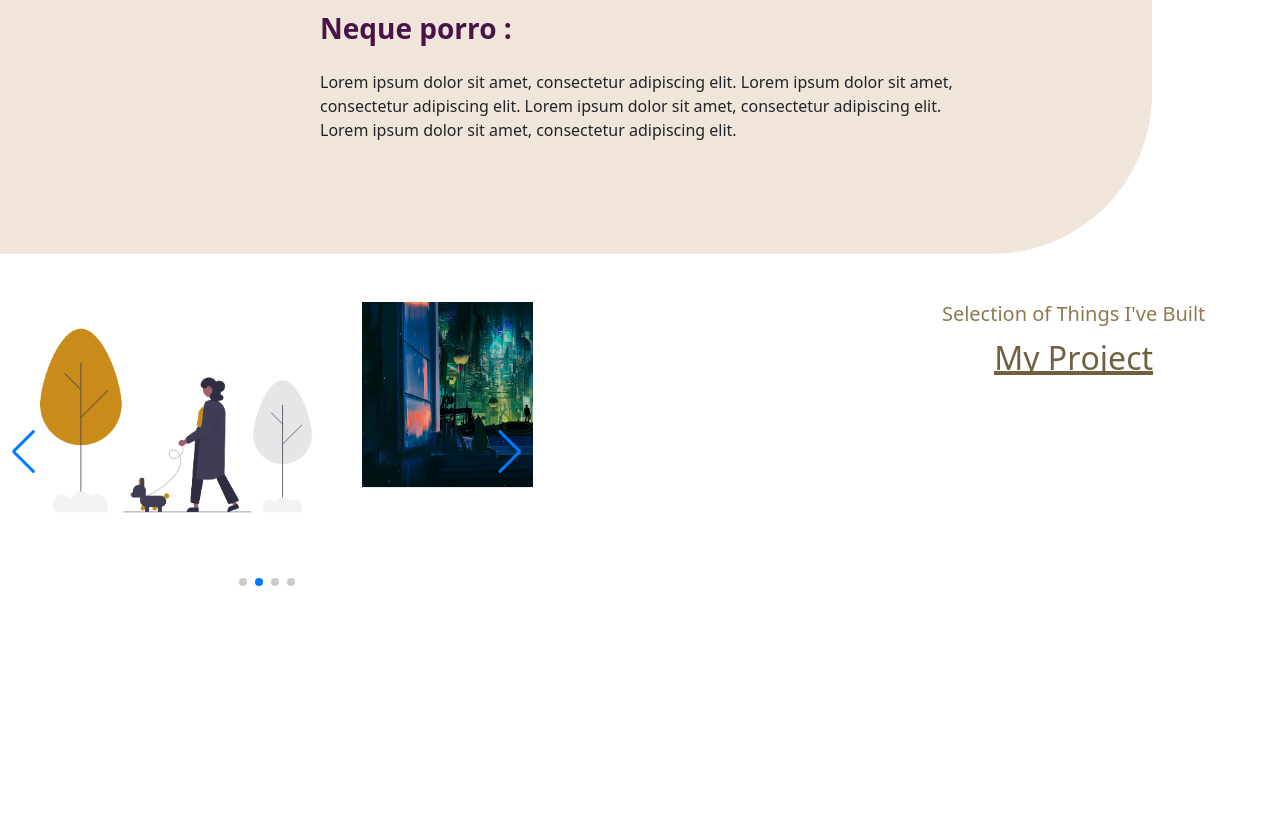
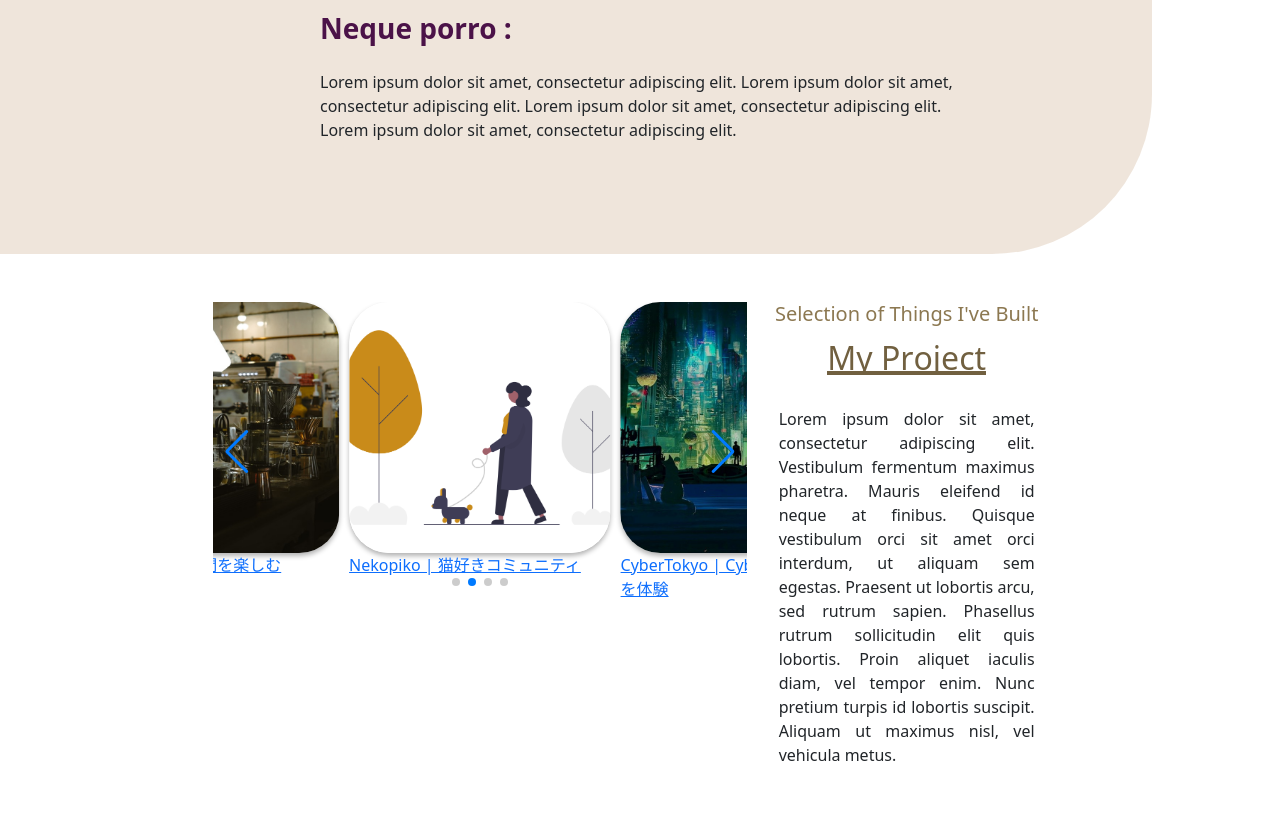
Before and after one commit to micmic541/miki_portfolio_2022.github.oi, a plain HTML site: page index.html in a window 1280 px wide. Shown: the part 1924-2742 px from the top of the page. Drawn offline with nearby package versions, Linux system fonts and the light colour scheme.

Commit message:
Fixing Swiper

```diff
--- a/index.html
+++ b/index.html
@@ -193,29 +193,44 @@
         </section>
         <!-- WORK BOX-->
         <section id="workBox" class="workBox pt-xxl-5 pt-0">
-            <div class="workBox__ttl col-10 col-md-7">
+            <div class="workBox__ttl col-10 col-md-3">
                 <div class="ttWrap">
                     <h5 class="ttlWrap__sub">Selection of Things I've Built</h5>
                     <h2 class="ttlWrap__main">My Project</h2>
                 </div>
+                <div class="textWrap">
+                    <p>Lorem ipsum dolor sit amet, consectetur adipiscing elit. Vestibulum fermentum maximus pharetra. Mauris eleifend id neque at finibus. Quisque vestibulum orci sit amet orci interdum, ut aliquam sem egestas. Praesent ut lobortis arcu, sed rutrum sapien. Phasellus rutrum sollicitudin elit quis lobortis. Proin aliquet iaculis diam, vel tempor enim. Nunc pretium turpis id lobortis suscipit. Aliquam ut maximus nisl, vel vehicula metus.</p>
+                </div>
             </div>
-            <div class="workBox__contents col-12 col-xl-5 col-md-7 mx-auto">
+            <div class="workBox__contents col-12 col-xl-5 col-md-7">
                 <!-- Slider main container -->
                 <div class="swiper">
                     <!-- Additional required wrapper -->
                     <div class="swiper-wrapper">
                         <!-- Slides -->
                         <div class="swiper-slide">
-                            <img src="images/miki_portforio_pic(3).jpg" alt="ポートフォリオ１">
+                            <a href="https://micmic541.github.io/repos.github.oi/" target="_blank">
+                                <img src="images/miki_portforio_pic(3).jpg" alt="ポートフォリオ１">
+                                <p class="slider-caption">repos | お一人時間を楽しむ</p>
+                            </a>
                         </div>
                         <div class="swiper-slide">
-                            <img src="images/miki_portforio_pic(2).png" alt="ポートフォリオ２">
+                            <a href="https://micmic541.github.io/nekopiko.github.oi/" target="_blank">
+                                <img src="images/miki_portforio_pic(2).png" alt="ポートフォリオ２">
+                                <p class="slider-caption">Nekopiko | 猫好きコミュニティ</p>
+                            </a>
                         </div>
                         <div class="swiper-slide">
-                            <img src="images/miki_portforio_pic(2).jpg" alt="ポートフォリオ３">
+                            <a href="https://micmic541.github.io/cybertokyo.github.oi/" target="_blank">
+                                <img src="images/miki_portforio_pic(2).jpg" alt="ポートフォリオ３">
+                                <p class="slider-caption">CyberTokyo | CyberPunkの世界観を体験</p>
+                            </a>
                         </div>
                         <div class="swiper-slide">
-                            <img src="images/miki_portforio_pic(3).png" alt="ポートフォリオ４">
+                            <a href="https://micmic541.github.io/isara.github.oi/" target="_blank">
+                                <img src="images/miki_portforio_pic(3).png" alt="ポートフォリオ４">
+                                <p class="slider-caption">iSara[イサラ] | 模写コーディング</p>
+                            </a>
                         </div>
                     </div>
                     <!-- If we need pagination -->
--- a/scripts/main.js
+++ b/scripts/main.js
@@ -79,11 +79,13 @@ document.addEventListener('DOMContentLoaded',() => {
         // Optional parameters
         direction: 'horizontal',
         loop: true,
-        slidesPerView: 1.5,
+        slidesPerView: 2,
         spaceBetween: 10,
+        centeredSlides : true,
         //auto play
         autoplay: {
             delay: 5000,
+            speed: 650
           },
         // If we need pagination
         pagination: {
--- a/styles/breakpoints/_base.scss
+++ b/styles/breakpoints/_base.scss
@@ -340,8 +340,13 @@ bottom: -16px;
         position: relative;
         text-align: center;
         & .ttWrap {
-            position: absolute;
+            // position: absolute;
+            margin-bottom: $underTtl;
             right: 10%;
+        }
+        & .textWrap {
+            text-align: justify;
+            padding: 0 $underTtl $underTtl $underTtl;
         }
     }
     &__contents {
@@ -349,6 +354,14 @@ bottom: -16px;
             width: 100%;
             height: 300px;
           }
+        & .swiper-wrapper {
+            & .swiper-slide img{
+                border-radius: 5vh;
+                height: 100%;
+                max-height: 251px;
+                box-shadow: rgba(0,0,0,.3) 0px 3px 5px;
+            }
+        }
     }
 }
 
```
Also changed, not shown: styles/style.css, 1 other file.
